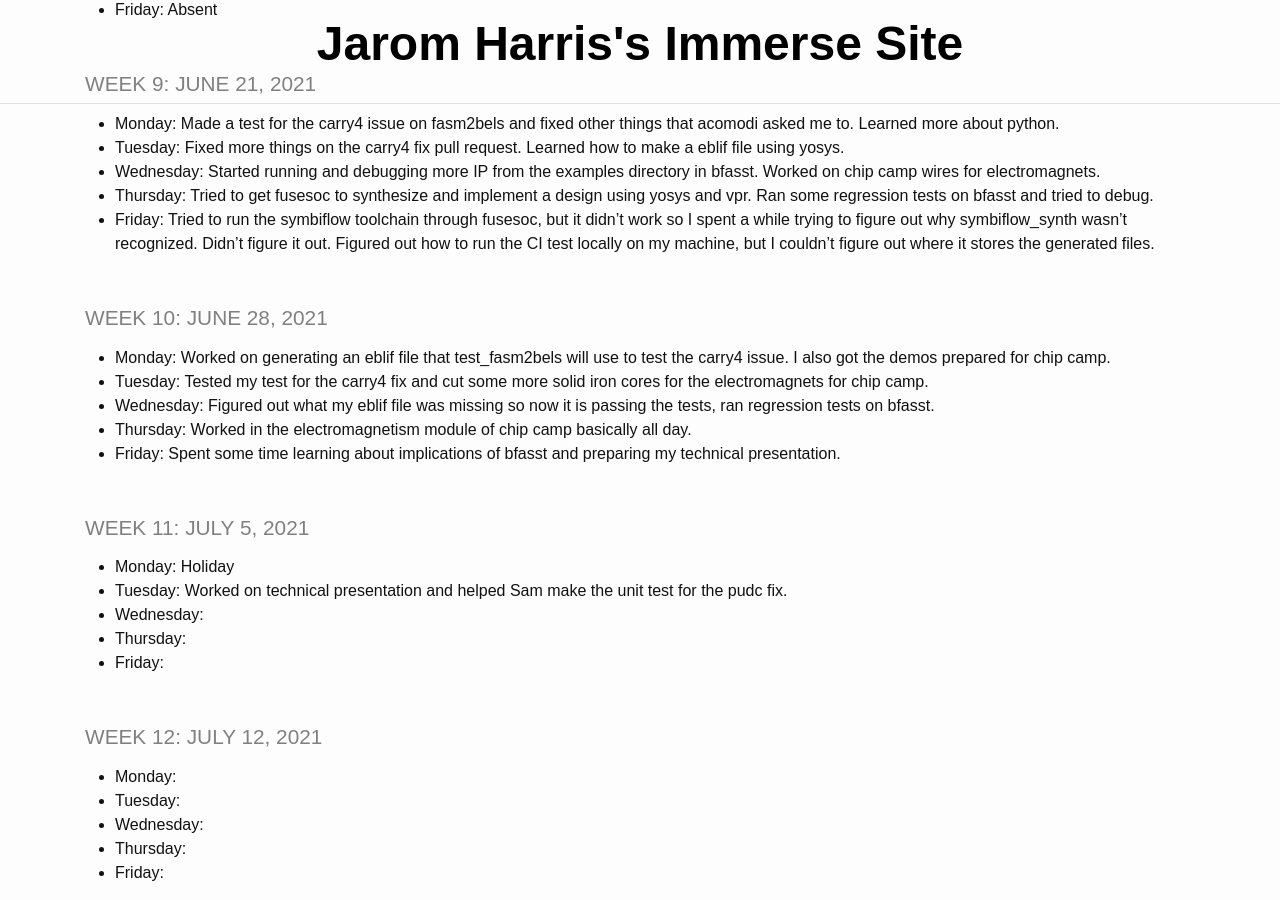
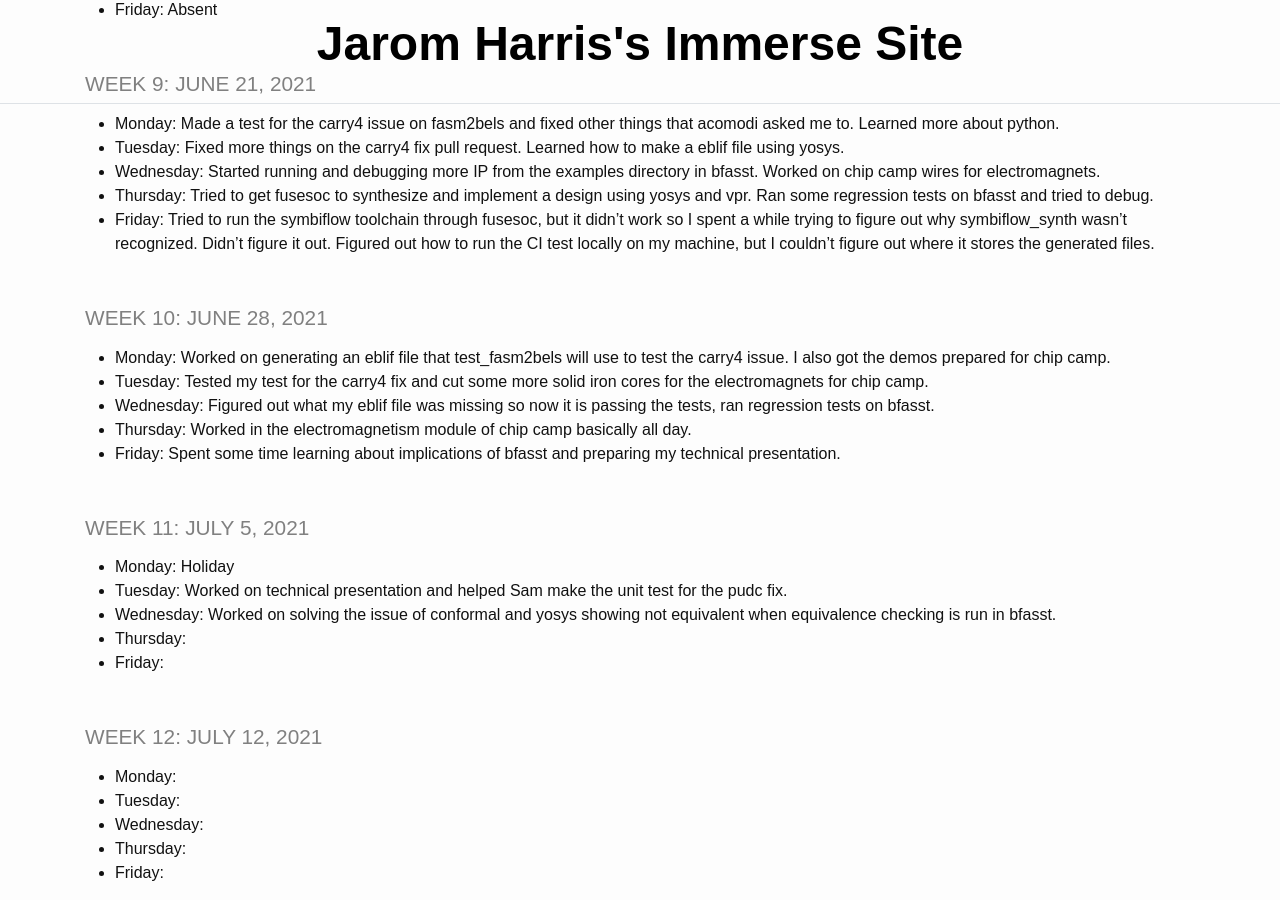
Before and after one commit to jaromharris/immerse, a Jekyll site: the page built from index.md, in a window 1280 px wide and 900 px high, scrolled down 1878 px. Built offline with Jekyll 4.4.1, drawn with Linux system fonts in a browser that asks for light colours.

Commit message:
Update index.md

```diff
--- a/index.md
+++ b/index.md
@@ -77,7 +77,7 @@ title: IMMERSE Log
 ### Week 11: July 5, 2021
 * **Monday**: Holiday
 * **Tuesday**: Worked on technical presentation and helped Sam make the unit test for the pudc fix.
-* **Wednesday**:
+* **Wednesday**: Worked on solving the issue of conformal and yosys showing not equivalent when equivalence checking is run in bfasst.
 * **Thursday**:
 * **Friday**:
 
```
